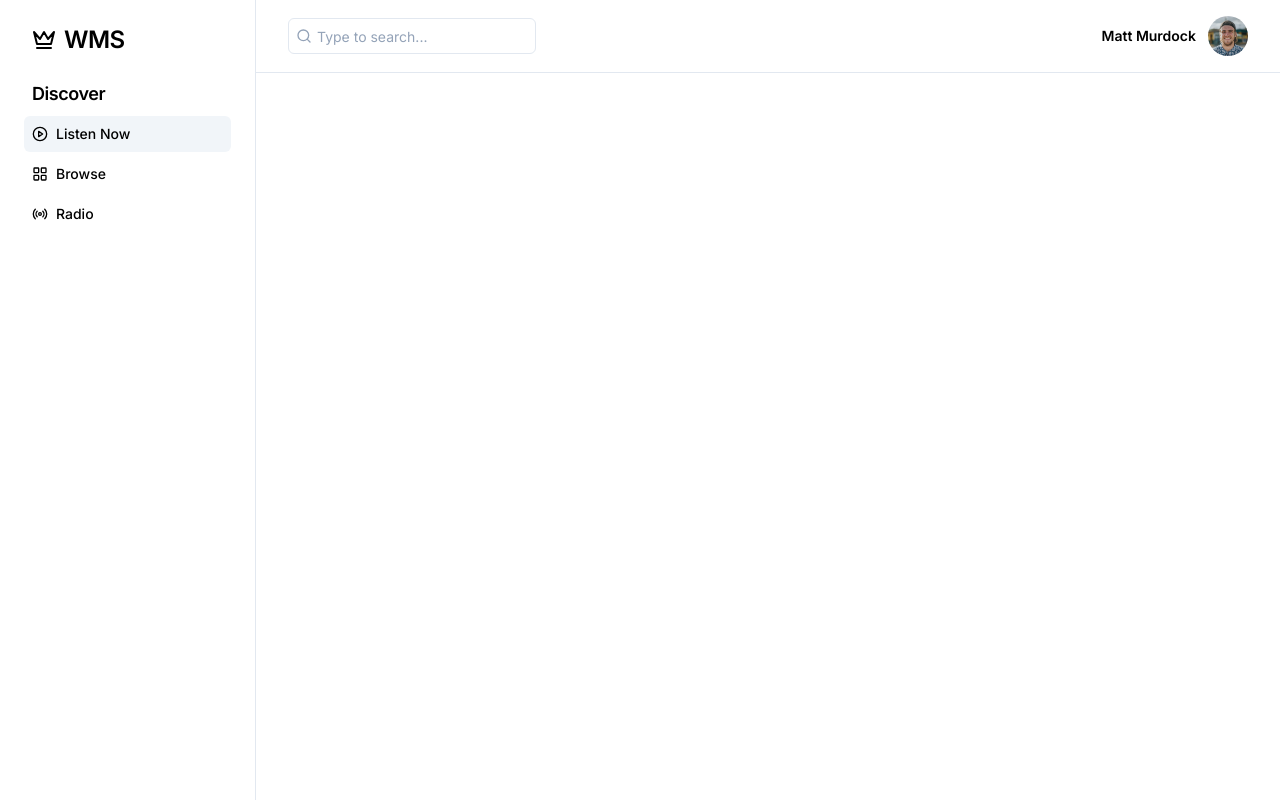
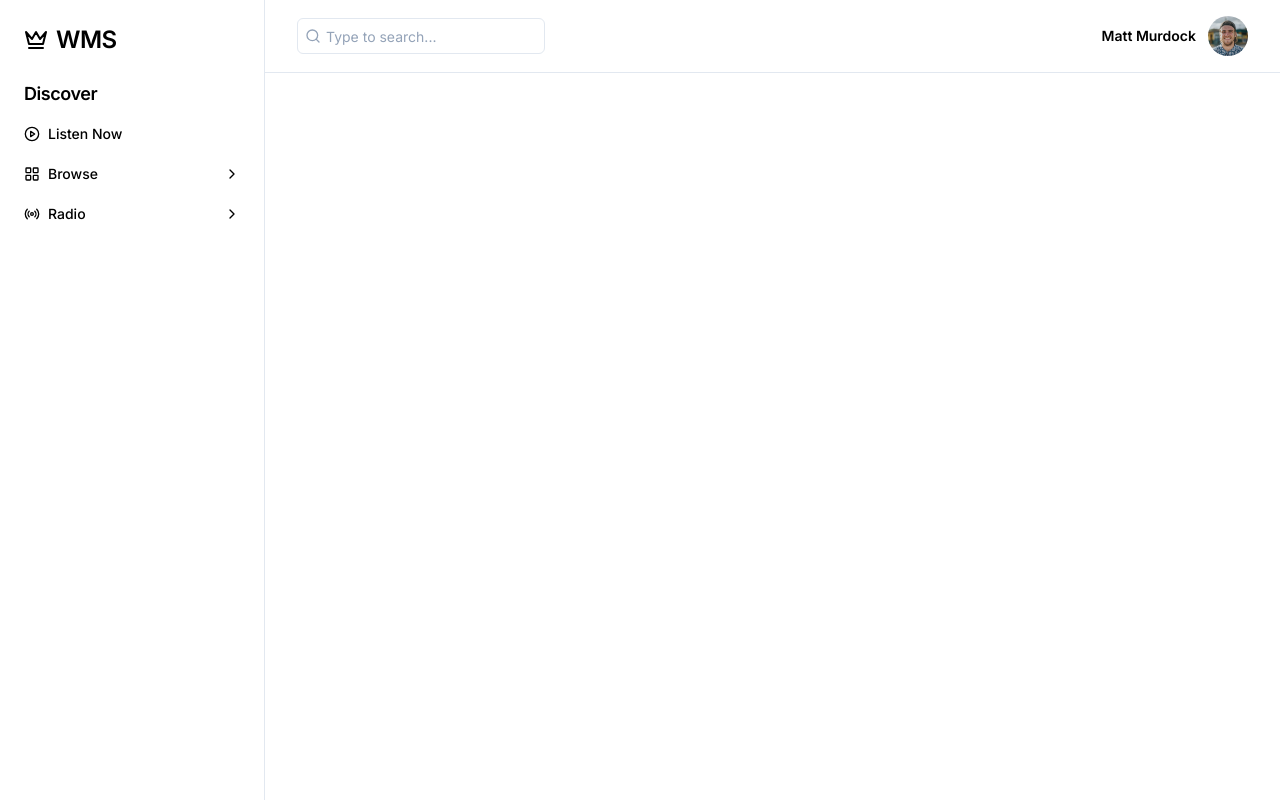
Before and after one commit to ImamAlfariziSyahputra/wms-next, a Next.js app: page / in a window 1280 px wide. Built offline with nearby package versions, Linux system fonts and the light colour scheme; what prettier-plugin-tailwindcss would draw is missing.

Commit message:
Sidebar: multi-level menu works

```diff
--- /dev/null
+++ b/src/components/sidebar/SidebarItem.jsx
@@ -0,0 +1,122 @@
+import { useEffect, useState } from 'react';
+import { ChevronRight } from 'lucide-react';
+import { cn } from '@/lib/utils';
+
+export default function SidebarItem({
+  item,
+  depth = 0,
+  activeDropdown,
+  setActiveDropdown = () => {},
+  containerCN,
+}) {
+  const [open, setOpen] = useState(false);
+
+  useEffect(() => {
+    setOpen(
+      //! if 1st dropdown, check mainTitle and childsOpen.
+      //! if children, only check the childsOpen.
+      depth === 0
+        ? activeDropdown.mainTitle === item.title &&
+            activeDropdown.childsOpen.includes(depth)
+        : activeDropdown.childsOpen.includes(depth)
+    );
+  }, [activeDropdown]);
+
+  if (item.children) {
+    return (
+      <div
+        className={cn(
+          'rounded-md text-sm font-medium hover:bg-slate-400/10',
+          containerCN
+        )}
+      >
+        <button
+          className='flex w-full items-center justify-between px-2 py-2'
+          onClick={(e) => {
+            //! to avoid trigger parent's onClick
+            e.stopPropagation();
+
+            setActiveDropdown((current) => {
+              if (current.childsOpen.includes(depth)) {
+                //* on close
+                //! if it's 1st dropdown and the title changed,
+                //! update the mainTitle and open its first child
+                if (depth === 0 && current.mainTitle !== item.title) {
+                  current.mainTitle = item.title;
+                  current.childsOpen = [0];
+                  return { ...current };
+                }
+
+                //! if it's children,
+                //! found the position and remove the rest after
+                //! (if the parent got closed, close all below)
+                current.childsOpen.length = current.childsOpen.indexOf(depth);
+                return { ...current };
+              } else {
+                //* on open
+                //! if 1st dropdown, update the "mainTitle" too.
+                if (depth === 0) {
+                  current.mainTitle = item.title;
+                }
+
+                //! if the child clicked, just update the childsOpen property
+                current.childsOpen = [...current.childsOpen, depth].sort();
+                return { ...current };
+              }
+            });
+          }}
+        >
+          <span className='flex items-center'>
+            <item.Icon className='mr-2 h-4 w-4 shrink-0' /> {item.title}
+          </span>
+          <ChevronRight
+            className={cn(
+              'duration-[.3s] h-4 w-4 transition-all',
+              open && 'rotate-90'
+            )}
+          />
+        </button>
+
+        <div
+          className={cn(
+            'sidebar-content relative h-0 space-y-1 overflow-hidden px-2',
+            open && 'h-auto'
+          )}
+        >
+          {/* overlay (to avoid click bug) */}
+          {/* <div
+            className='absolute z-[50] -ml-[.5rem] h-full bg-red-600/60'
+            style={{
+              width: `calc(100% + ${0.5 * depth + 1}rem)`,
+            }}
+            onClick={(e) => {
+              console.log('overlay clicked');
+              e.stopPropagation();
+            }}
+          /> */}
+
+          {item.children.map((child, idx) => (
+            <SidebarItem
+              key={idx}
+              item={child}
+              depth={depth + 1}
+              activeDropdown={activeDropdown}
+              setActiveDropdown={setActiveDropdown}
+            />
+          ))}
+        </div>
+      </div>
+    );
+  } else {
+    return (
+      <button
+        className='flex min-h-[2.25rem] w-full items-center rounded-md px-2 text-sm font-medium hover:bg-slate-400/10'
+        style={{
+          zIndex: depth + 1,
+        }}
+      >
+        <item.Icon className='mr-2 h-4 w-4 shrink-0' /> {item.title}
+      </button>
+    );
+  }
+}
--- /dev/null
+++ b/src/data/sidebarData.js
@@ -0,0 +1,96 @@
+import { Radio } from 'lucide-react';
+import { LayoutGrid } from 'lucide-react';
+import { PlayCircle } from 'lucide-react';
+
+const sidebarData = [
+  {
+    title: 'Listen Now',
+    Icon: PlayCircle,
+  },
+  {
+    title: 'Browse',
+    Icon: LayoutGrid,
+    children: [
+      {
+        title: 'Child One',
+        Icon: PlayCircle,
+      },
+      {
+        title: 'Contact',
+        Icon: PlayCircle,
+        children: [
+          {
+            title: 'Facebook',
+            Icon: PlayCircle,
+          },
+          {
+            title: 'Twitter',
+            Icon: PlayCircle,
+          },
+          {
+            title: 'Instagram',
+            Icon: PlayCircle,
+          },
+        ],
+      },
+    ],
+  },
+  {
+    title: 'Radio',
+    Icon: Radio,
+    children: [
+      {
+        title: 'Child One',
+        Icon: PlayCircle,
+      },
+      {
+        title: 'Contact',
+        Icon: PlayCircle,
+        children: [
+          {
+            title: 'Facebook',
+            Icon: PlayCircle,
+          },
+          {
+            title: 'Twitter',
+            Icon: PlayCircle,
+          },
+          {
+            title: 'Instagram',
+            Icon: PlayCircle,
+            children: [
+              {
+                title: 'Facebook',
+                Icon: PlayCircle,
+              },
+              {
+                title: 'Twitter',
+                Icon: PlayCircle,
+              },
+              {
+                title: 'Instagram',
+                Icon: PlayCircle,
+                children: [
+                  {
+                    title: 'Facebook',
+                    Icon: PlayCircle,
+                  },
+                  {
+                    title: 'Twitter',
+                    Icon: PlayCircle,
+                  },
+                  {
+                    title: 'Instagram',
+                    Icon: PlayCircle,
+                  },
+                ],
+              },
+            ],
+          },
+        ],
+      },
+    ],
+  },
+];
+
+export default sidebarData;
--- a/src/pages/index.jsx
+++ b/src/pages/index.jsx
@@ -1,41 +1,70 @@
-import { Radio } from 'lucide-react';
-import { Search } from 'lucide-react';
-import { Crown, PlayCircle, LayoutGrid } from 'lucide-react';
+import { Crown, Search } from 'lucide-react';
 import Image from 'next/image';
 import profileImg from 'public/face.jpg';
+import sidebarData from '@/data/sidebarData';
+import SidebarItem from '@/components/sidebar/SidebarItem';
+import { useState } from 'react';
 
 export default function Home() {
+  const [activeDropdown, setActiveDropdown] = useState({
+    mainTitle: '',
+    childsOpen: [],
+  });
+
   return (
-    <div className='grid grid-cols-5'>
-      <aside className='h-screen border-r border-slate-200'>
+    <div className='flex h-screen'>
+      <aside className='h-full w-[265px] shrink-0 overflow-y-auto border-r border-slate-200'>
         {/* Title */}
-        <div className='px-8 py-6'>
+        <div className='px-6 py-6'>
           <p className='flex items-center text-2xl font-semibold tracking-tight'>
             <Crown className='mr-2' /> WMS
           </p>
         </div>
 
         {/* Menu */}
-        <div className='px-6'>
+        <div className='px-4'>
           <h2 className='mb-2 px-2 text-lg font-semibold tracking-tight'>
             Discover
           </h2>
 
           <div className='space-y-1'>
-            <button className='flex min-h-[2.25rem] w-full items-center rounded-md bg-slate-100 px-2 text-sm font-medium hover:bg-slate-100'>
+            {sidebarData.map((item, idx) => (
+              <SidebarItem
+                key={idx}
+                item={item}
+                activeDropdown={activeDropdown}
+                setActiveDropdown={setActiveDropdown}
+              />
+            ))}
+            {/* <button className='flex min-h-[2.25rem] w-full items-center rounded-md bg-slate-100 px-2 text-sm font-medium hover:bg-slate-100'>
               <PlayCircle className='mr-2 h-4 w-4' /> Listen Now
             </button>
-            <button className='flex min-h-[2.25rem] w-full items-center rounded-md px-2 text-sm font-medium hover:bg-slate-100'>
-              <LayoutGrid className='mr-2 h-4 w-4' /> Browse
-            </button>
+            <div className='rounded-md px-2 py-2 text-sm font-medium hover:bg-slate-500/10'>
+              <button className='flex w-full items-center justify-between'>
+                <span className='flex items-center'>
+                  <LayoutGrid className='mr-2 h-4 w-4' /> Browse
+                </span>
+                <ChevronRight className='h-4 w-4 rotate-90' />
+              </button>
+
+              <div className='sidebar-content space-y-1 pt-[.7rem]'>
+                <button className='flex min-h-[2.25rem] w-full items-center rounded-md px-2 text-sm font-medium hover:bg-slate-500/10'>
+                  <PlayCircle className='mr-2 h-4 w-4' /> Child One
+                </button>
+                <button className='flex min-h-[2.25rem] w-full items-center rounded-md px-2 text-sm font-medium hover:bg-slate-500/10'>
+                  <PlayCircle className='mr-2 h-4 w-4' /> Child Two
+                </button>
+              </div>
+            </div>
+
             <button className='flex min-h-[2.25rem] w-full items-center rounded-md px-2 text-sm font-medium hover:bg-slate-100'>
               <Radio className='mr-2 h-4 w-4' /> Radio
-            </button>
+            </button> */}
           </div>
         </div>
       </aside>
 
-      <div className='col-span-4'>
+      <div className='w-full'>
         {/* Topbar */}
         <div className='flex items-center justify-between border-b border-slate-200 px-8 py-4'>
           {/* Search Input */}
```
Also changed, not shown: .eslintrc.json.
